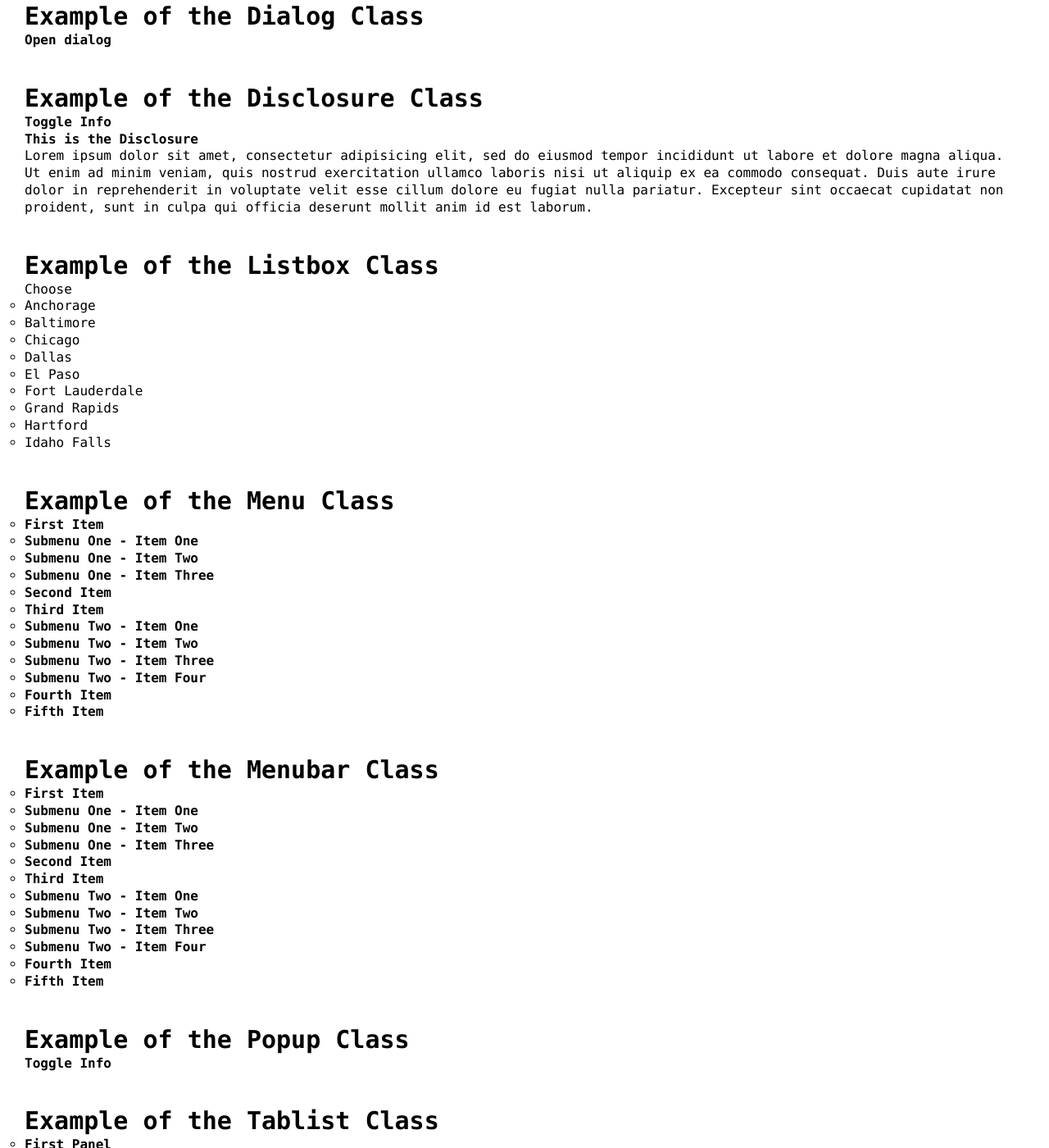
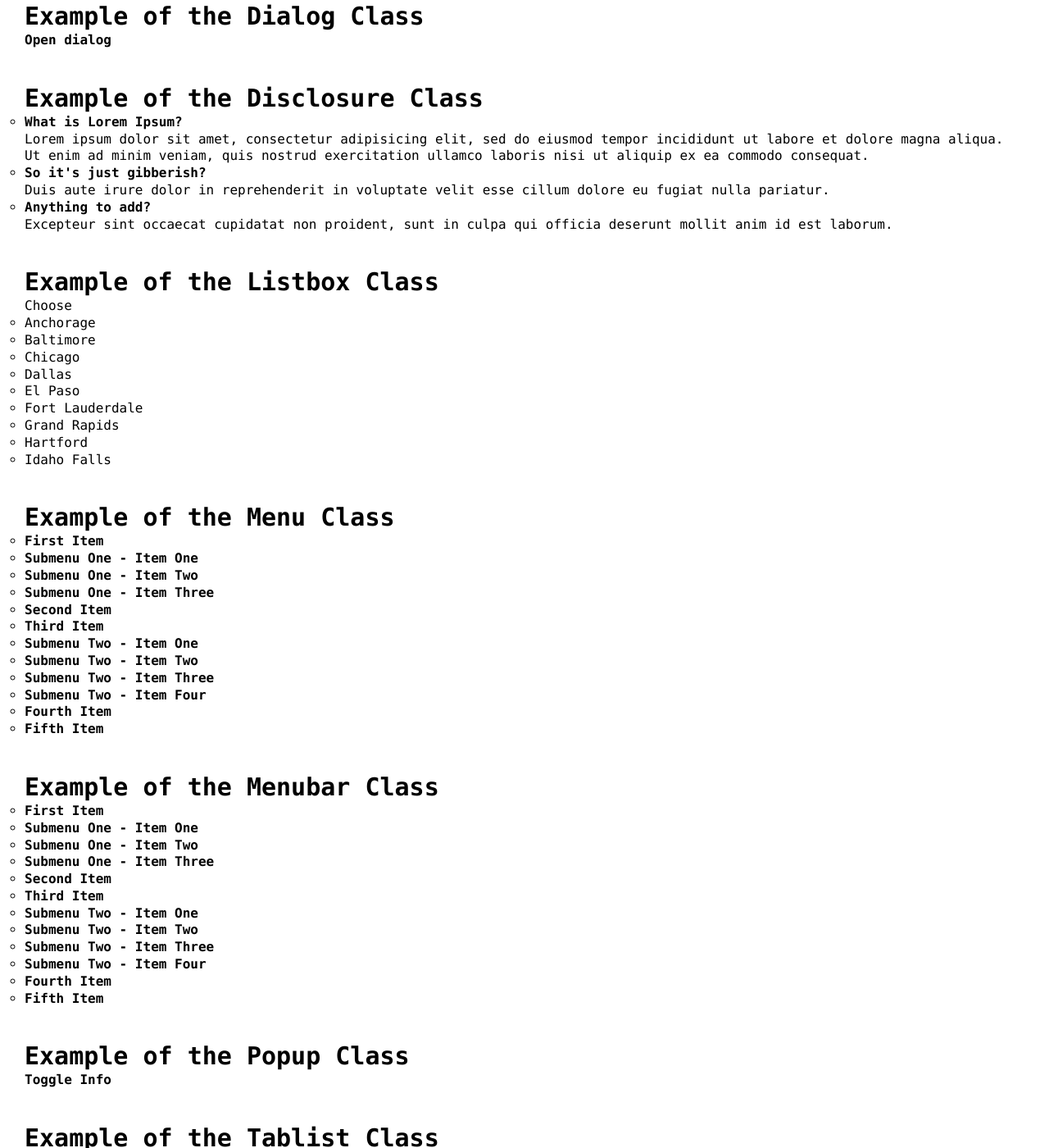
Before and after one commit to goodguyry/AriaComponents, a Jekyll site: the page built from docs/index.html, in a window 1280 px wide and 1400 px high. Shown: the whole window at 82% size. Built offline with Jekyll 4.4.1, drawn with Linux system fonts in a browser that asks for light colours; some of the changed text lies outside the part shown.

Commit message:
Cleans up component markup

```diff
--- a/docs/_includes/components/disclosure.html
+++ b/docs/_includes/components/disclosure.html
@@ -1,20 +1,22 @@
 {% assign classes = site.data.classnames.disclosure %}
 
-<a
-	href="#info"
-	class="{{ classes.button }}"
->Toggle Info</a>
-
-<aside
-	class="{{ classes.info }}"
-	id="info"
->
-	<h3>This is the Disclosure</h3>
-	<p>Lorem ipsum dolor sit amet, consectetur adipisicing elit, sed do
-	eiusmod tempor incididunt ut labore et dolore magna aliqua. Ut enim ad
-	minim veniam, quis nostrud exercitation ullamco laboris nisi ut aliquip
-	ex ea commodo consequat. Duis aute irure dolor in reprehenderit in
-	voluptate velit esse cillum dolore eu fugiat nulla pariatur. Excepteur
-	sint occaecat cupidatat non proident, sunt in culpa qui officia deserunt
-	mollit anim id est laborum.</p>
-</aside>
+<ul class="{{ classes.list }}">
+	<li class="{{ classes.list-item }}">
+		<h3 class="{{ classes.button }}">What is Lorem Ipsum?</h3>
+		<div class="{{ classes.info }}">
+			<p>Lorem ipsum dolor sit amet, consectetur adipisicing elit, sed do eiusmod tempor incididunt ut labore et dolore magna aliqua. Ut enim ad minim veniam, quis nostrud exercitation ullamco laboris nisi ut aliquip ex ea commodo consequat.</p>
+		</div>
+	</li>
+	<li class="{{ classes.list-item }}">
+		<h3 class="{{ classes.button }}">So it's just gibberish?</h3>
+		<div class="{{ classes.info }}">
+			<p>Duis aute irure dolor in reprehenderit in voluptate velit esse cillum dolore eu fugiat nulla pariatur.</p>
+		</div>
+	</li>
+	<li class="{{ classes.list-item }}">
+		<h3 class="{{ classes.button }}">Anything to add?</h3>
+		<div class="{{ classes.info }}">
+			<p>Excepteur sint occaecat cupidatat non proident, sunt in culpa qui officia deserunt mollit anim id est laborum.</p>
+		</div>
+	</li>
+</ul>
--- a/docs/_includes/components/menu.html
+++ b/docs/_includes/components/menu.html
@@ -1,5 +1,6 @@
 {% assign classes = site.data.classnames.menu %}
 
+<nav class="{{ classes.nav }}" aria-label="Menu Class Example">
 	<ul class="{{ classes.list }}">
 		<li><a href="example.com">First Item</a>
 			<ul>
@@ -20,3 +21,4 @@
 		<li><a href="example.com">Fourth Item</a></li>
 		<li><a href="example.com">Fifth Item</a></li>
 	</ul>
+</nav>
--- a/docs/_includes/components/menubar.html
+++ b/docs/_includes/components/menubar.html
@@ -1,5 +1,6 @@
 {% assign classes = site.data.classnames.menubar %}
 
+<nav class="{{ classes.nav }}" aria-label="MenuBar Class Example">
 	<ul class="{{ classes.list }}">
 		<li><a href="example.com">First Item</a>
 			<ul>
@@ -20,3 +21,4 @@
 		<li><a href="example.com">Fourth Item</a></li>
 		<li><a href="example.com">Fifth Item</a></li>
 	</ul>
+</nav>
--- a/docs/_includes/components/tablist.html
+++ b/docs/_includes/components/tablist.html
@@ -1,9 +1,9 @@
 {% assign classes = site.data.classnames.tablist %}
 
 <ul class="{{ classes.list }}">
-	<li><a href="#first-panel">First Panel</a></li>
-	<li><a href="#second-panel">Second Panel</a></li>
-	<li><a href="#third-panel">Third Panel</a></li>
+	<li><a href="#first-panel">First Tab</a></li>
+	<li><a href="#second-panel">Second Tab</a></li>
+	<li><a href="#third-panel">Third Tab</a></li>
 </ul>
 
 <div id="first-panel" class="{{ classes.panel }}">
--- a/docs/_layouts/default.html
+++ b/docs/_layouts/default.html
@@ -12,12 +12,13 @@
 
 	<div id="dialog" class="{{ site.data.classnames.dialog.dialog }}">
 		<button class="{{ site.data.classnames.dialog.closeButton }}">Close</button>
-		<ul>
-			<li><a href="example.com">Link One</a></li>
-			<li><a href="example.com">Link Two</a></li>
-			<li><a href="example.com">Link Three</a></li>
-			<li><a href="example.com">Link Four</a></li>
-		</ul>
+		<p>Lorem ipsum dolor sit amet, consectetur adipisicing elit, sed do
+		eiusmod tempor incididunt ut labore et dolore magna aliqua. Ut enim ad
+		minim veniam, quis nostrud exercitation ullamco laboris nisi ut aliquip
+		ex ea commodo consequat. Duis aute irure dolor in reprehenderit in
+		voluptate velit esse cillum dolore eu fugiat nulla pariatur. Excepteur
+		sint occaecat cupidatat non proident, sunt in culpa qui officia deserunt
+		mollit anim id est laborum.</p>
 	</div>
 </body>
 </html>
```
Lines whose indentation alone changed are shown as unchanged.
